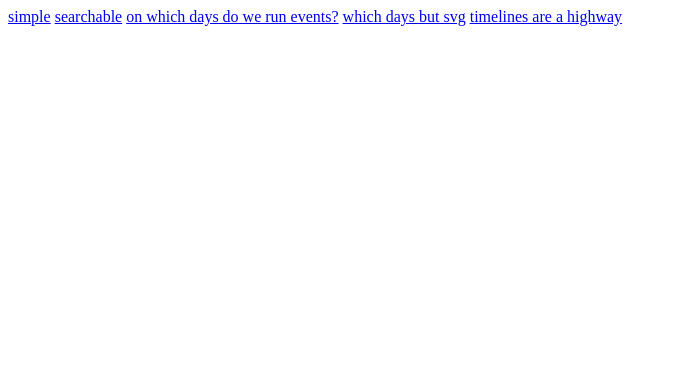
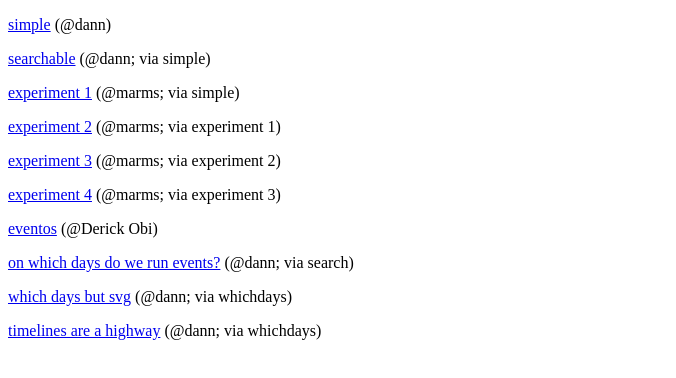
Before and after one commit to torontojs/historical-archive, a website: page docs/index.html in a window 1280 px wide. Shown: the whole page, without its empty margins (0-676 px from the left). Drawn offline with Linux system fonts and the light colour scheme.

Commit message:
index update!

```diff
--- a/docs/index.html
+++ b/docs/index.html
@@ -6,14 +6,15 @@
   <title>Frontends</title>
 </head>
 <body>
-  <a href="simple">simple</a>
-  <a href="search">searchable</a>
-  <a href="marms-experiment-1/"></a>
-  <a href="marms-experiment-2/"></a>
-  <a href="marms-experiment-3/"></a>
-  <a href="marms-experiment-4/"></a>
-  <a href="whichdays">on which days do we run events?</a>
-  <a href="whichdayssvg">which days but svg</a>
-  <a href="highway">timelines are a highway</a>
+  <p><a href="simple">simple</a> (@dann)</p>
+  <p><a href="search">searchable</a> (@dann; via simple)</p>
+  <p><a href="marms-experiment-1/">experiment 1</a> (@marms; via simple)</p>
+  <p><a href="marms-experiment-2/">experiment 2</a> (@marms; via experiment 1)</p>
+  <p><a href="marms-experiment-3/">experiment 3</a> (@marms; via experiment 2)</p>
+  <p><a href="marms-experiment-4/">experiment 4</a> (@marms; via experiment 3)</p>
+  <p><a href="eventos">eventos</a> (@Derick Obi)</p>
+  <p><a href="whichdays">on which days do we run events?</a> (@dann; via search)</p>
+  <p><a href="whichdayssvg">which days but svg</a> (@dann; via whichdays)</p>
+  <p><a href="highway">timelines are a highway</a> (@dann; via whichdays)</p>
 </body>
 </html>
```
